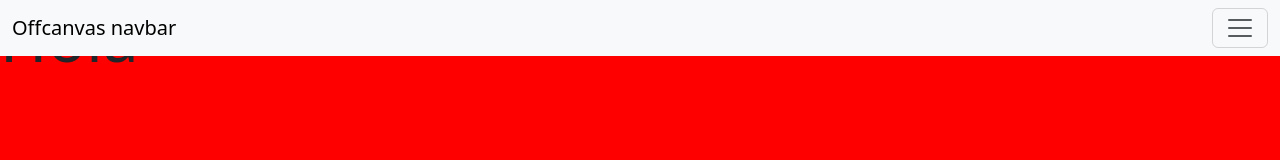
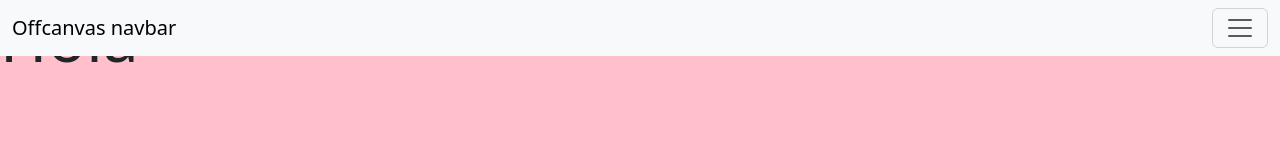
Before and after one commit to Maite-Ramirez/hello_kitty_web, a plain HTML site: page index.html in a window 1280 px wide. Drawn offline with nearby package versions, Linux system fonts and the light colour scheme.

Commit message:
Update style.css

```diff
--- a/css/style.css
+++ b/css/style.css
@@ -6,7 +6,7 @@
 }
 
 body {
-    background-color: red !important;
+    background-color: pink !important;
 }
 
 h1 {
```
